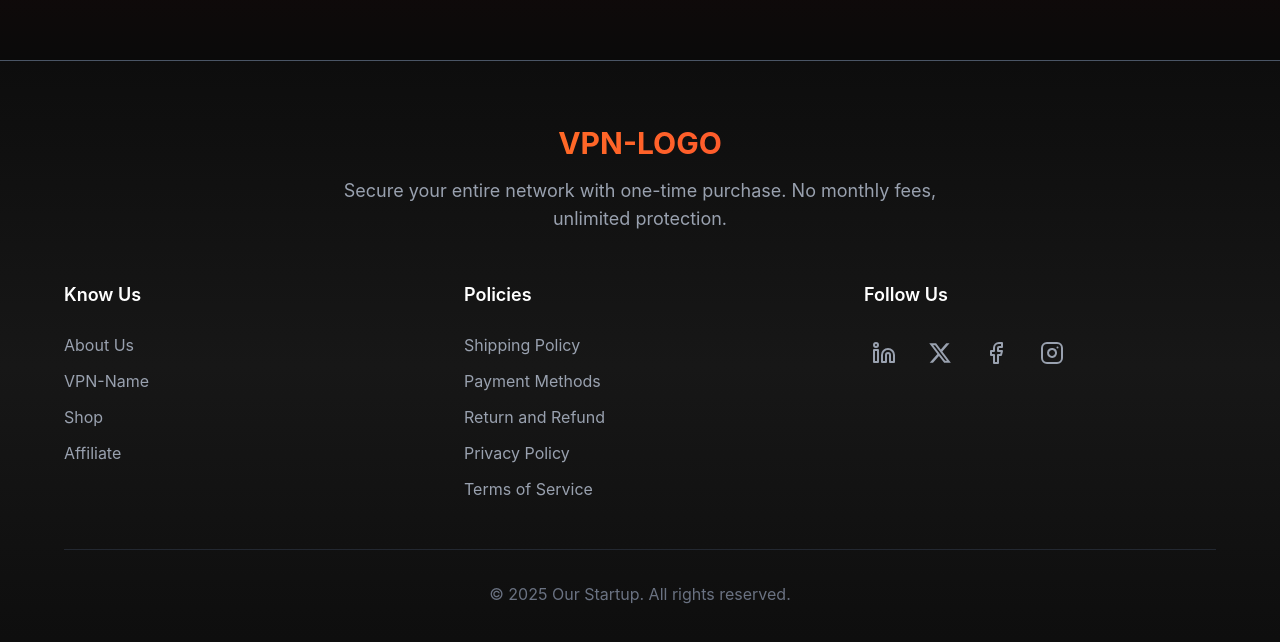
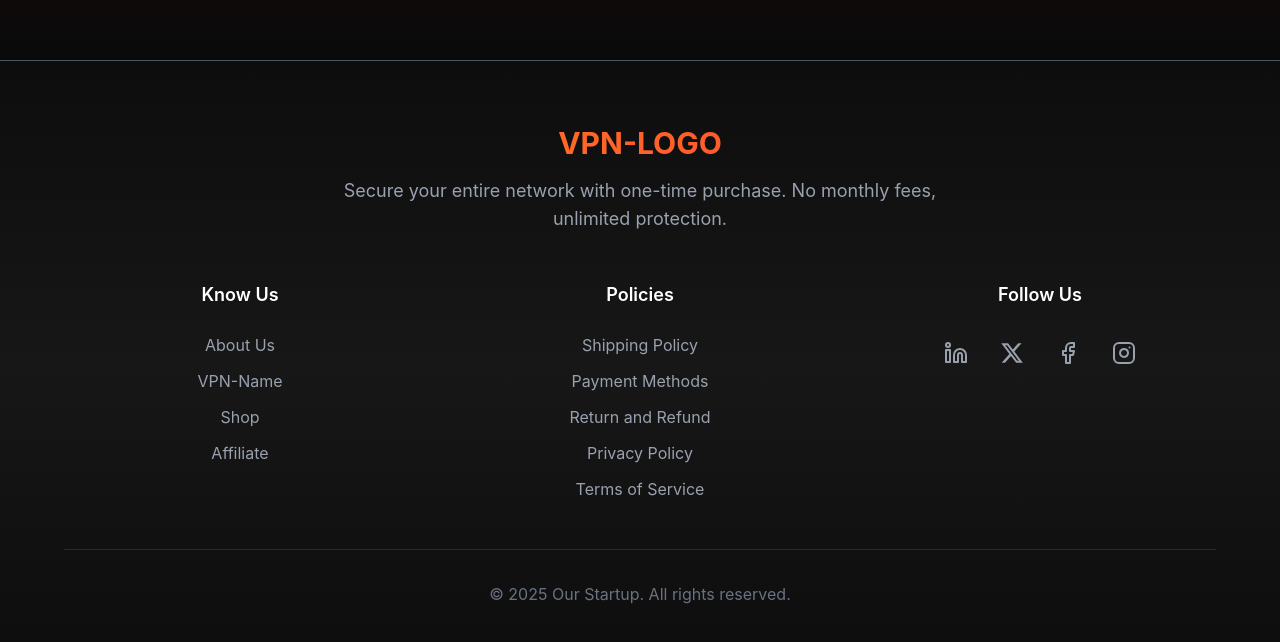
Before and after one commit to Mediteran2910/landing-VPN, a Next.js app: page / in a window 1280 px wide. Shown: the part 5120-5762 px from the top of the page. Built offline with nearby package versions, Linux system fonts and the light colour scheme.

Commit message:
Center all footer sections for better visual balance
- Remove responsive text alignment classes
- Use consistent center alignment for all three columns
- Improve visual symmetry across all screen sizes

```diff
--- a/src/components/Footer.tsx
+++ b/src/components/Footer.tsx
@@ -32,7 +32,7 @@ export default function Footer() {
         <div className="grid md:grid-cols-3 gap-12 mb-12">
 
           {/* Know Us */}
-          <div className="text-center md:text-left">
+          <div className="text-center">
             <h4 className="text-lg font-semibold mb-6 text-white">Know Us</h4>
             <div className="space-y-3">
               <Link href="/about" className="block text-gray-400 hover:text-orange-400 transition-colors text-base">
@@ -51,7 +51,7 @@ export default function Footer() {
           </div>
 
           {/* Policies */}
-          <div className="text-center md:text-left">
+          <div className="text-center">
             <h4 className="text-lg font-semibold mb-6 text-white">Policies</h4>
             <div className="space-y-3">
               <Link href="/shipping-policy" className="block text-gray-400 hover:text-orange-400 transition-colors text-base">
@@ -73,9 +73,9 @@ export default function Footer() {
           </div>
 
           {/* Social Links */}
-          <div className="text-center md:text-left">
+          <div className="text-center">
             <h4 className="text-lg font-semibold mb-6 text-white">Follow Us</h4>
-            <div className="flex gap-4 justify-center md:justify-start">
+            <div className="flex gap-4 justify-center">
               <Link href="https://linkedin.com" className="text-gray-400 hover:text-orange-400 transition-colors p-2 rounded-lg hover:bg-gray-800/50">
                 <Linkedin size={24} />
               </Link>
```
